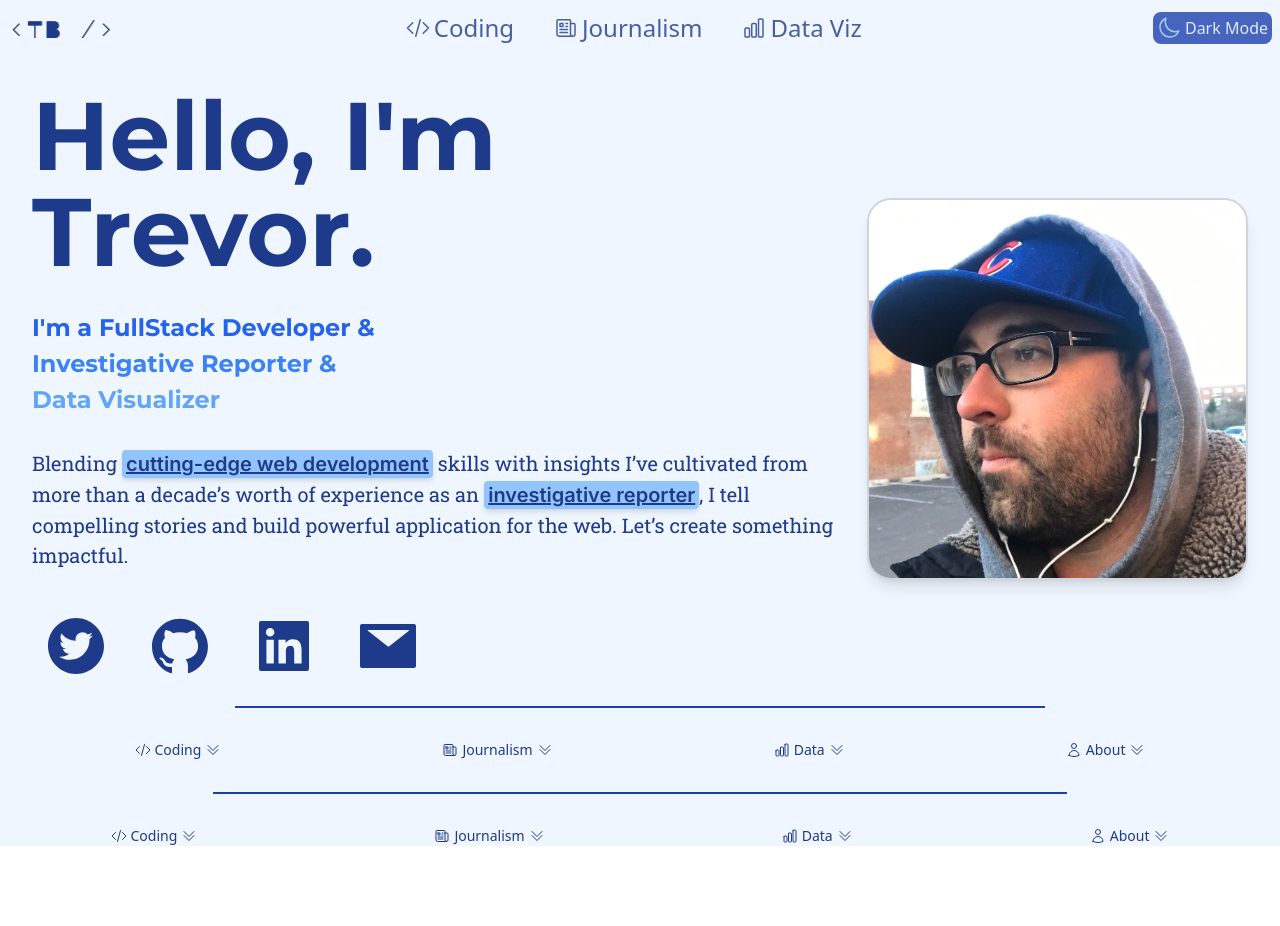
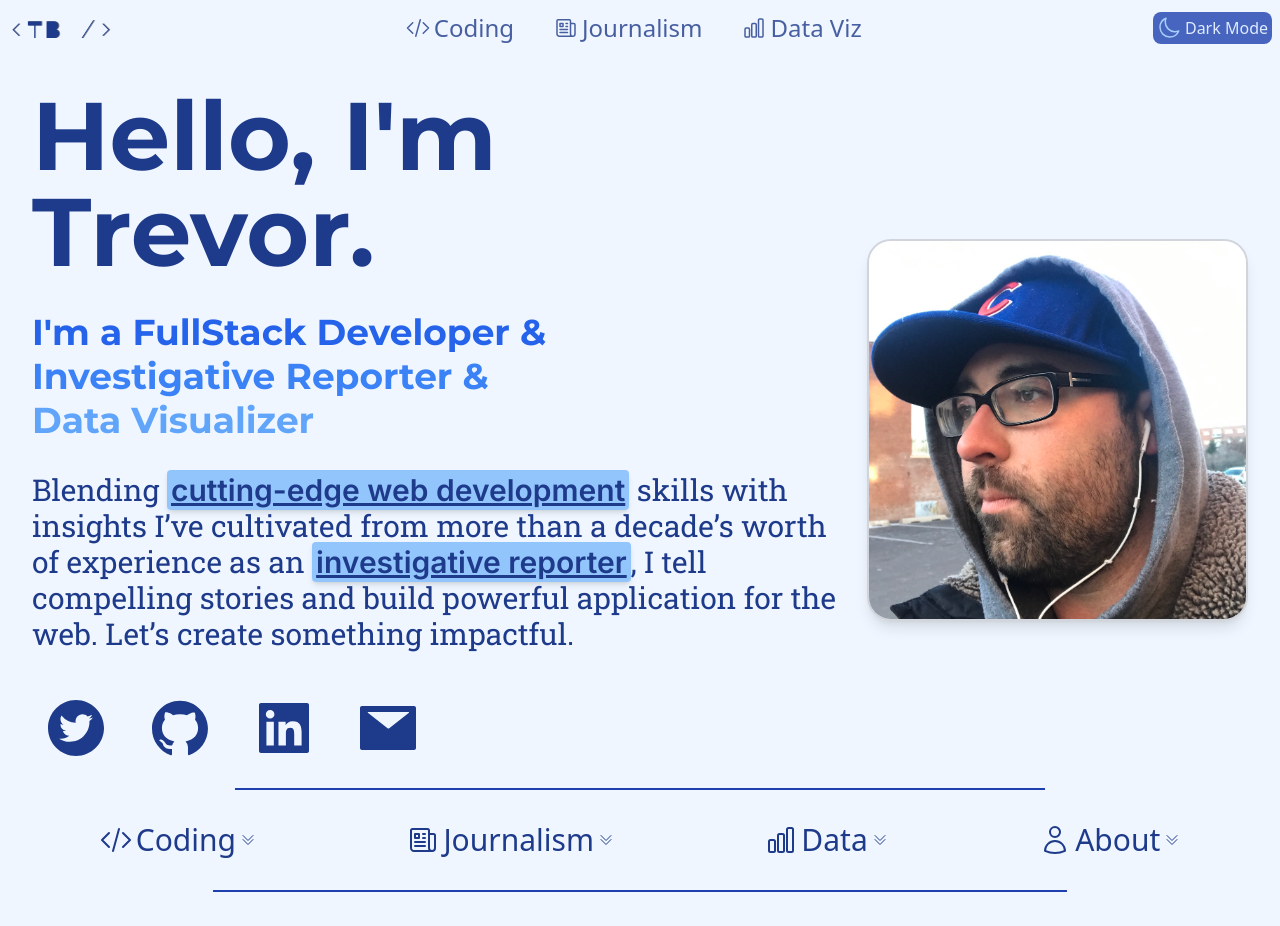
Before and after one commit to tbrown034/my-portfolio, a Next.js app: page /Components/Home in a window 1280 px wide. Shown: the top 926 px of the page. Before the commit the page ends 846 px from the top, so only its background shows below. Built offline with nearby package versions, Linux system fonts and the light colour scheme.

Commit message:
feat(formatting) added responsive text sizes to home, indlucing bottom navbar, which I'm also using for the footer now but with the chevron double up instead of double down

```diff
--- a/app/Components/Home/BottomNav.jsx
+++ b/app/Components/Home/BottomNav.jsx
@@ -6,28 +6,28 @@ import { UserIcon } from "@heroicons/react/24/outline";
 import Link from "next/link";
 export default function BottomNav() {
   return (
-    <nav className="text-sm ">
+    <nav className="sm:text-2xl lg:text-3xl">
       <hr className="w-2/3 p-4 mx-auto border-t-2 border-blue-800 dark:border-blue-200" />
 
       <div className="flex flex-wrap justify-around gap-4">
         <Link href="#coding" className="flex items-center gap-1">
-          <CodeBracketIcon className="w-4 h-4" />
+          <CodeBracketIcon className="w-4 sm:w-6 lg:w-8" />
           <span className="">Coding</span>
           <ChevronDoubleDownIcon className="w-4 h-4" />
         </Link>
 
         <Link href="#journalism" className="flex items-center gap-1">
-          <NewspaperIcon className="w-4 h-4" />
+          <NewspaperIcon className="w-4 sm:w-6 lg:w-8" />
           <span className="">Journalism</span>
           <ChevronDoubleDownIcon className="w-4 h-4" />
         </Link>
         <Link href="#data" className="flex items-center gap-1">
-          <ChartBarIcon className="w-4 h-4" />
+          <ChartBarIcon className="w-4 sm:w-6 lg:w-8" />
           <span className="">Data</span>
           <ChevronDoubleDownIcon className="w-4 h-4" />
         </Link>
         <Link href="#about" className="flex items-center gap-1">
-          <UserIcon className="w-4 h-4" />
+          <UserIcon className="w-4 sm:w-6 lg:w-8" />
           <span className="">About</span>
           <ChevronDoubleDownIcon className="w-4 h-4" />
         </Link>
--- a/app/Components/Home/Intro.jsx
+++ b/app/Components/Home/Intro.jsx
@@ -10,14 +10,14 @@ export default function Intro() {
       <div className="grid-cols-12 space-x-6 sm:grid ">
         <div className="flex flex-col justify-around col-span-8 gap-8">
           <motion.h1
-            className="text-6xl font-bold text-center lg:text-8xl sm:text-start font-montserrat"
+            className="text-6xl font-bold text-center sm:text-start font-montserrat lg:text-8xl"
             initial={{ y: -100, opacity: 0 }}
             animate={{ y: 0, opacity: 1 }}
             transition={{ duration: 1 }}
           >
             Hello, I'm Trevor.
           </motion.h1>
-          <div className="flex flex-col flex-wrap gap-1 text-2xl">
+          <div className="flex flex-col flex-wrap gap-1 text-2xl sm:text-3xl lg:text-4xl">
             <motion.h2
               initial={{ y: -100, opacity: 0 }}
               animate={{ y: 0, opacity: 1 }}
@@ -50,7 +50,7 @@ export default function Intro() {
             initial={{ x: -100, opacity: 0 }}
             animate={{ x: 0, opacity: 1 }}
             transition={{ duration: 1, delay: 2.5 }}
-            className="text-xl leading-normal font-robotoSlab"
+            className="text-xl leading-normal sm:text-2xl lg:text-3xl font-robotoSlab"
           >
             Blending{" "}
             <span className="inline px-1 py-0.5  underline dark:bg-blue-600 bg-blue-300 rounded shadow-md     font-inter font-semibold ">
--- a/app/Components/Home/page.jsx
+++ b/app/Components/Home/page.jsx
@@ -5,7 +5,7 @@ import MobileMug from "./MobileMug";
 
 export default function Home() {
   return (
-    <section className="flex flex-col justify-between gap-4 p-8">
+    <section className="flex flex-col justify-between gap-4 p-8 sm:min-h-95-screen">
       <div className="flex sm:hidden">
         <MobileMug />
       </div>
--- a/app/Components/UI/footer.jsx
+++ b/app/Components/UI/footer.jsx
@@ -1,35 +1,35 @@
 import { CodeBracketIcon } from "@heroicons/react/24/outline";
 import { NewspaperIcon } from "@heroicons/react/24/outline";
 import { ChartBarIcon } from "@heroicons/react/24/outline";
-import { ChevronDoubleDownIcon } from "@heroicons/react/24/outline";
+import { ChevronDoubleUpIcon } from "@heroicons/react/24/outline";
 import { UserIcon } from "@heroicons/react/24/outline";
 import Link from "next/link";
-export default function Footer() {
+export default function BottomNav() {
   return (
-    <nav className="text-sm ">
+    <nav className="sm:text-2xl lg:text-3xl">
       <hr className="w-2/3 p-4 mx-auto border-t-2 border-blue-800 dark:border-blue-200" />
 
-      <div className="flex justify-around gap-4">
+      <div className="flex flex-wrap justify-around gap-4">
         <Link href="#coding" className="flex items-center gap-1">
-          <CodeBracketIcon className="w-4 h-4" />
+          <CodeBracketIcon className="w-4 sm:w-6 lg:w-8" />
           <span className="">Coding</span>
-          <ChevronDoubleDownIcon className="w-4 h-4" />
+          <ChevronDoubleUpIcon className="w-4 h-4" />
         </Link>
 
         <Link href="#journalism" className="flex items-center gap-1">
-          <NewspaperIcon className="w-4 h-4" />
+          <NewspaperIcon className="w-4 sm:w-6 lg:w-8" />
           <span className="">Journalism</span>
-          <ChevronDoubleDownIcon className="w-4 h-4" />
+          <ChevronDoubleUpIcon className="w-4 h-4" />
         </Link>
         <Link href="#data" className="flex items-center gap-1">
-          <ChartBarIcon className="w-4 h-4" />
+          <ChartBarIcon className="w-4 sm:w-6 lg:w-8" />
           <span className="">Data</span>
-          <ChevronDoubleDownIcon className="w-4 h-4" />
+          <ChevronDoubleUpIcon className="w-4 h-4" />
         </Link>
         <Link href="#about" className="flex items-center gap-1">
-          <UserIcon className="w-4 h-4" />
+          <UserIcon className="w-4 sm:w-6 lg:w-8" />
           <span className="">About</span>
-          <ChevronDoubleDownIcon className="w-4 h-4" />
+          <ChevronDoubleUpIcon className="w-4 h-4" />
         </Link>
       </div>
     </nav>
--- a/app/journalism/page.jsx
+++ b/app/journalism/page.jsx
@@ -51,7 +51,7 @@ export default function journalism() {
                   <h3>
                     By <span className="font-bold">Trevor Brown</span>
                   </h3>
-                  <h3>{clip.date}</h3>
+                  <h3 className="text-xs">{clip.date}</h3>
                 </div>
                 <div className="flex gap-1 px-2">
                   {" "}
--- a/tailwind.config.js
+++ b/tailwind.config.js
@@ -8,11 +8,11 @@ module.exports = {
   darkMode: "class",
   theme: {
     extend: {
-      height: {
-        "1/2-screen": "50vh", // 50% of the viewport height
-        "110-screen": "110vh", // 110% of the viewport height
-        "90-screen": "90vh", // 50% of the viewport height
-        "95-screen": "vh", // 110% of the viewport height
+      minHeight: {
+        "1/2-screen": "50vh",
+        "110-screen": "110vh",
+        "90-screen": "90vh",
+        "95-screen": "95vh", // corrected from vh to 95vh
       },
       fontFamily: {
         inter: ["var(--font-inter)"],
```
